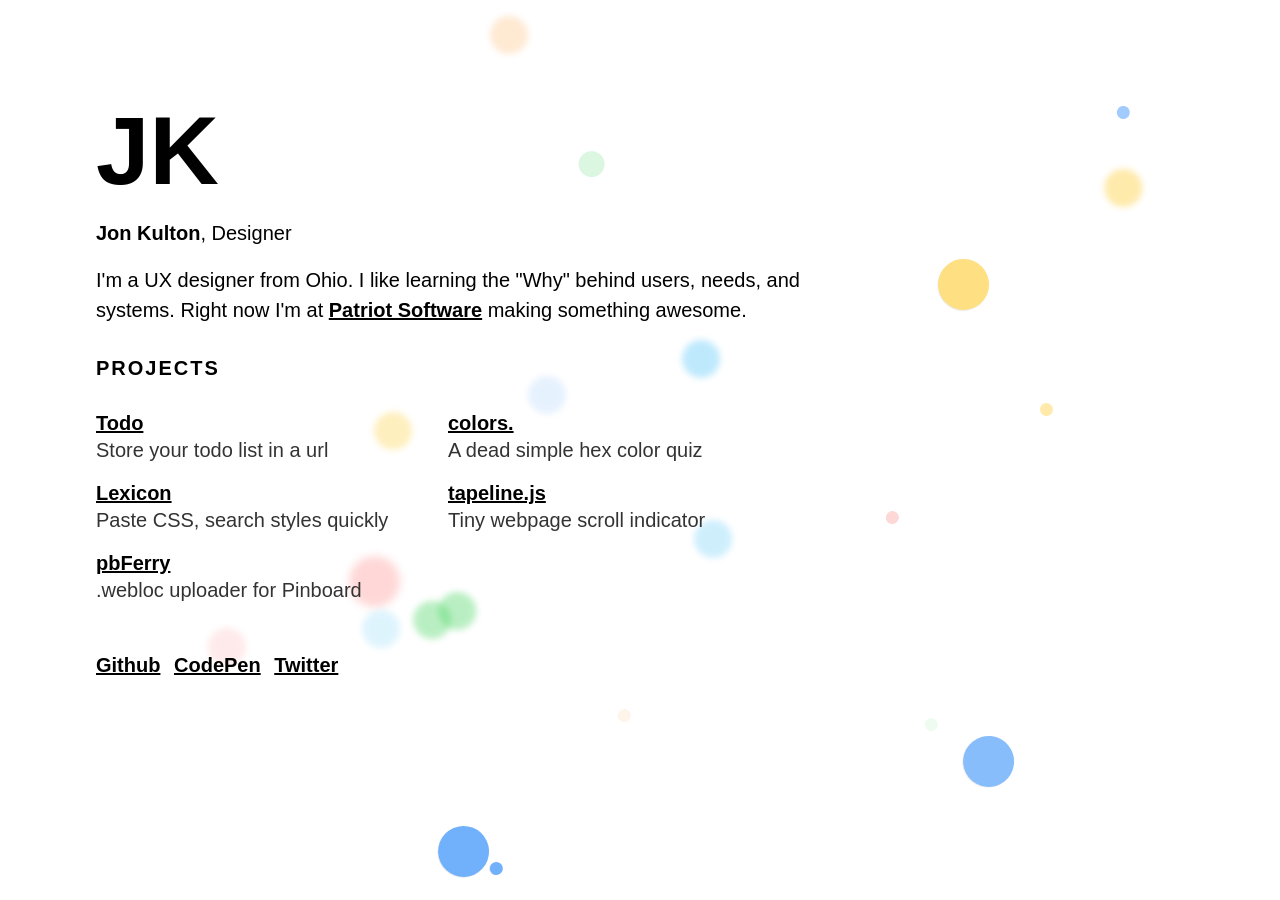
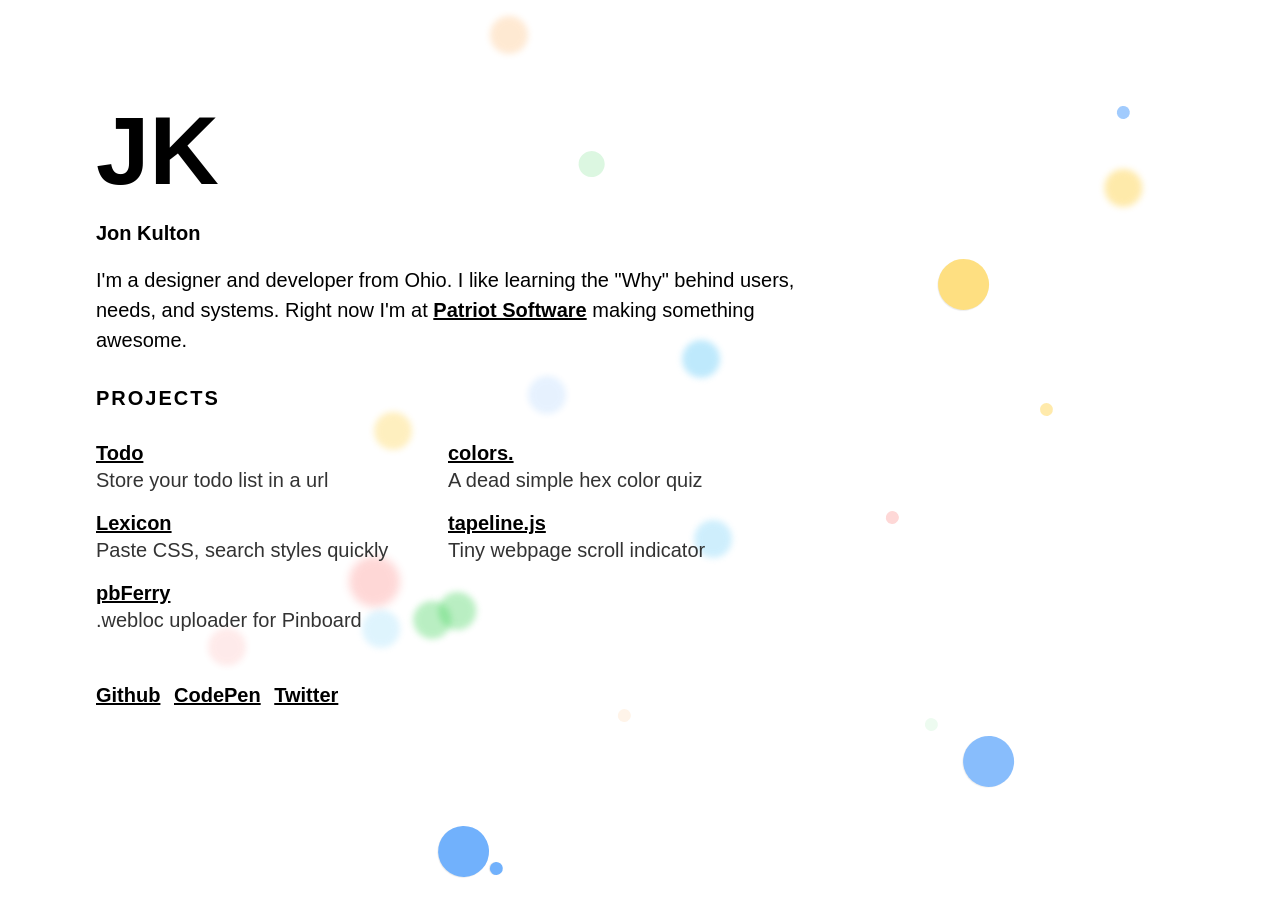
Before and after one commit to jkulton/jkulton.github.io, a Jekyll site: the page built from index.html, in a window 1280 px wide. Built offline with Jekyll 4.4.1, drawn with Linux system fonts in a browser that asks for light colours; comment, search, counter and statistics services are not loaded.

Commit message:
Update index.html

```diff
--- a/index.html
+++ b/index.html
@@ -8,9 +8,9 @@ title: Jon Kulton
 
 			<h1 class="f-headline w-100 mb3 mt0">JK</h1>
 
-			<p class="f4 mt3"><span class="b">Jon Kulton</span>, Designer</p>
+			<p class="f4 mt3 b">Jon Kulton</p>
 
-			<p class="f4 lh-copy">I'm a UX designer from Ohio. I like learning the "Why" behind users, needs, and systems. Right now I'm at <a class="dim b" href="https://www.patriotsoftware.com/">Patriot Software</a> making something awesome.</p>
+			<p class="f4 lh-copy">I'm a designer and developer from Ohio. I like learning the "Why" behind users, needs, and systems. Right now I'm at <a class="dim b" href="https://www.patriotsoftware.com/">Patriot Software</a> making something awesome.</p>
 
 			<h2 class="w-100 mv4 ttu tracked f4 bw3">Projects</h2>
 
```
